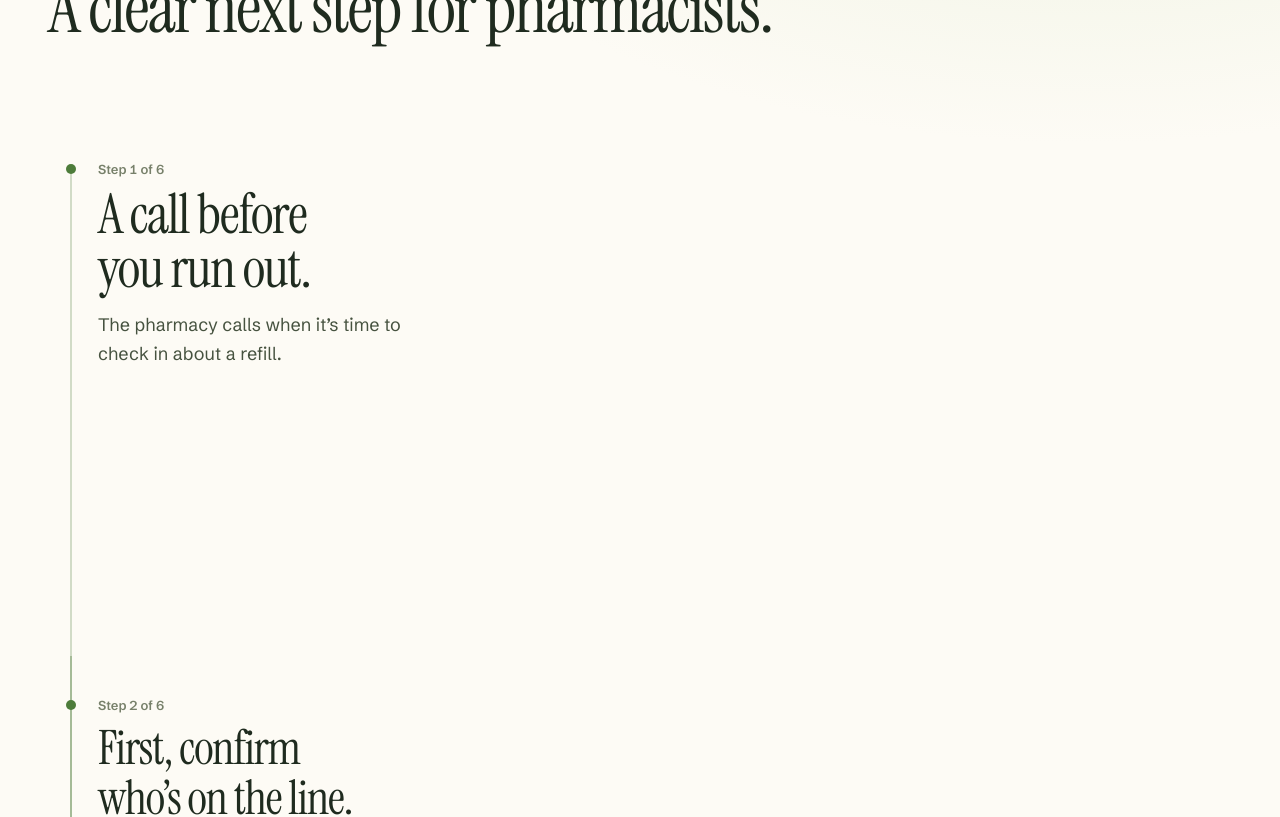
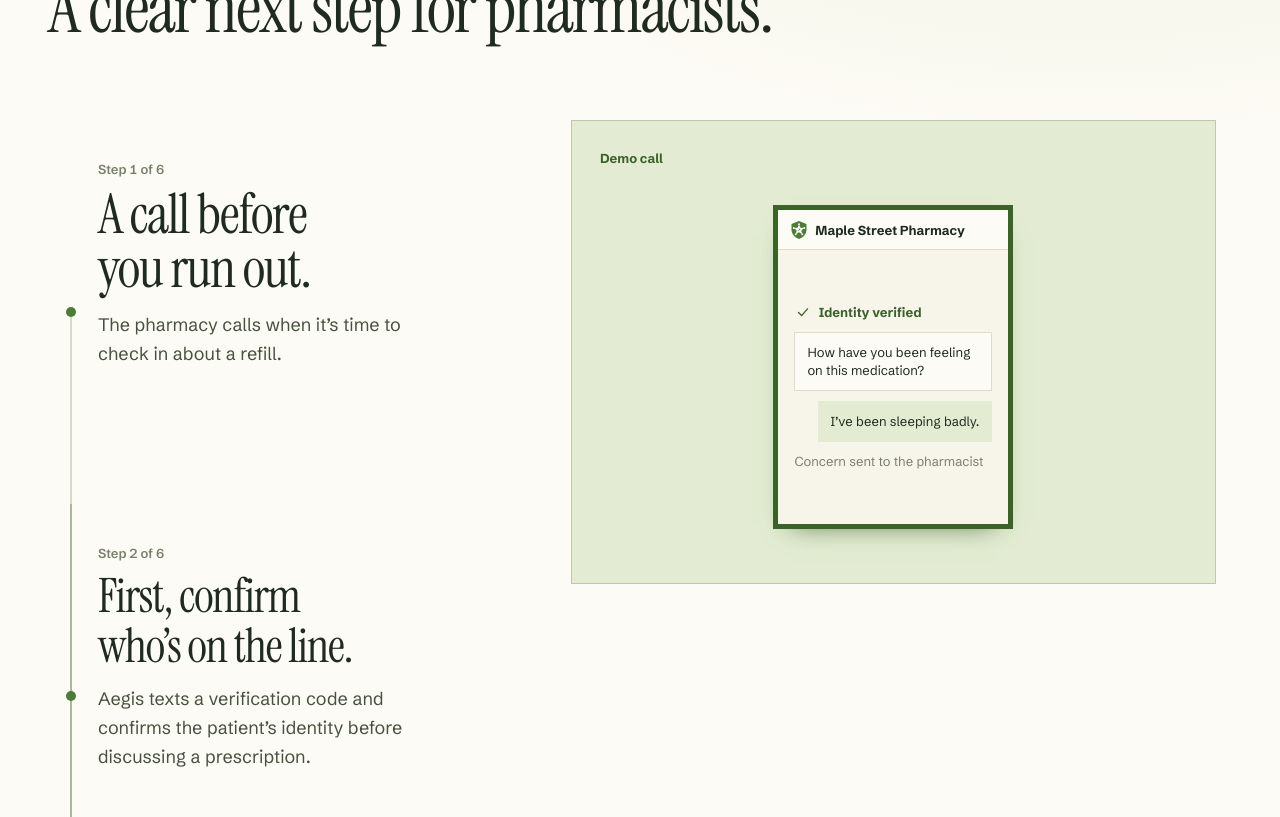
Before and after one commit to nishantshah0/Aegis-voice-agent, a Next.js app: page / in a window 1280 px wide. Shown: the part 1040-1857 px from the top of the page. Built offline with nearby package versions, Linux system fonts and the light colour scheme.

Commit message:
design: restore pinned walkthrough and top-align the copy
Entire-Checkpoint: 01M816KJ5NDEGWCD2KP9RR3JE8

```diff
--- a/components/landing/RefillStory.tsx
+++ b/components/landing/RefillStory.tsx
@@ -154,7 +154,7 @@ export function RefillStory({ safetyHref }: { safetyHref: string }) {
           <span>A clear next step for pharmacists.</span>
         </h2>
       </header>
-      <ScrollStory>
+      <ScrollStory visuals={[ring, verify, refill, review, speech, control]}>
         <section aria-labelledby="call-title">
           <Beat step={1} heading={<h3 id="call-title">A call before you run out.</h3>} visual={ring}>
             <p>The pharmacy calls when it’s time to check in about a refill.</p>
--- a/components/landing/ScrollStory.tsx
+++ b/components/landing/ScrollStory.tsx
@@ -1,26 +1,33 @@
 "use client";
 
-import { useEffect, useRef, type ReactNode } from "react";
+import { useEffect, useRef, useState, type ReactNode } from "react";
 
-export function ScrollStory({ children }: { children: ReactNode }) {
+const STICKY_MEDIA = "(min-width: 1024px) and (min-height: 700px) and (prefers-reduced-motion: no-preference)";
+
+export function ScrollStory({ children, visuals }: { children: ReactNode; visuals: ReactNode[] }) {
   const story = useRef<HTMLDivElement>(null);
+  const [active, setActive] = useState(0);
 
   useEffect(() => {
     const element = story.current;
     if (!element) return;
 
     const beats = Array.from(element.querySelectorAll<HTMLElement>("[data-story-beat]"));
+    const markers = Array.from(element.querySelectorAll("[data-story-marker]"));
+    const media = window.matchMedia(STICKY_MEDIA);
     let frame = 0;
     let activeIndex = -1;
 
-    const sync = () => {
-      if (frame) return;
+    function sync() {
+      cancelAnimationFrame(frame);
 
       frame = requestAnimationFrame(() => {
-        frame = 0;
         const midpoint = window.innerHeight / 2;
         const beatTops = beats.map((beat) => beat.getBoundingClientRect().top);
-        const index = Math.max(0, beatTops.findLastIndex((top) => top <= midpoint));
+        const index = Math.max(0, markers.findLastIndex((marker) => {
+          const dot = marker.getBoundingClientRect();
+          return dot.top + dot.height / 2 <= midpoint;
+        }));
 
         // Every segment fills to the same viewport position, including between markers.
         beats.forEach((beat, position) => {
@@ -30,26 +37,50 @@ export function ScrollStory({ children }: { children: ReactNode }) {
           }
         });
 
-        activeIndex = index;
+        if (index !== activeIndex) {
+          activeIndex = index;
+          setActive(index);
+        }
       });
-    };
+    }
 
-    sync();
+    function onMediaChange() {
+      element?.toggleAttribute("data-sticky-ready", media.matches);
+      sync();
+    }
+
+    const anchor = document.getElementById(window.location.hash.slice(1));
+    const anchorTop = anchor?.getBoundingClientRect().top;
+    onMediaChange();
+    // An initial fragment can land before the stacked layout switches to sticky.
+    // Keep a visible target in view without jumping back to an offscreen fragment.
+    if (media.matches && anchorTop !== undefined && anchorTop >= 0 && anchorTop < window.innerHeight) {
+      anchor?.scrollIntoView();
+    }
     window.addEventListener("scroll", sync, { passive: true });
     window.addEventListener("resize", sync);
     window.addEventListener("hashchange", sync);
+    media.addEventListener("change", onMediaChange);
 
     return () => {
       cancelAnimationFrame(frame);
       window.removeEventListener("scroll", sync);
       window.removeEventListener("resize", sync);
       window.removeEventListener("hashchange", sync);
+      media.removeEventListener("change", onMediaChange);
     };
   }, []);
 
   return (
     <div ref={story} className="landing-container landing-story">
       <div className="landing-steps">{children}</div>
+      <div className="landing-sticky" aria-hidden="true">
+        {visuals.map((visual, index) => (
+          <div key={index} className="landing-slide" data-active={active === index}>
+            {visual}
+          </div>
+        ))}
+      </div>
     </div>
   );
 }
--- a/components/landing/landing.css
+++ b/components/landing/landing.css
@@ -355,10 +355,6 @@
   padding-bottom: 0;
 }
 
-.landing-beat:is([data-story-position="passed"], [data-story-position="ahead"]) .landing-inline-visual {
-  opacity: 0;
-}
-
 .landing-step-label {
   display: block;
   margin-bottom: 0.55rem;
@@ -416,6 +412,10 @@
 .landing-anchor {
   position: absolute;
   top: 0;
+}
+
+.landing-sticky {
+  display: none;
 }
 
 .landing-scene {
@@ -781,24 +781,60 @@
   font-size: 0.8125rem;
 }
 
-@media (min-width: 1024px) {
-  .landing-beat {
-    --rail-offset: 0.4375rem;
-    --marker-top: 3.0625rem;
+@media (min-width: 1024px) and (min-height: 700px) and (prefers-reduced-motion: no-preference) {
+  .landing-story[data-sticky-ready] {
+    --beat-height: clamp(21rem, 48svh, 31rem);
+    --panel-height: clamp(27rem, 58svh, 33rem);
 
+    display: grid;
     grid-template-columns: minmax(0, 2fr) minmax(0, 3fr);
-    align-items: start;
-    column-gap: clamp(2.5rem, 6vw, 6rem);
-    padding-block: 2.5rem;
-    padding-inline-start: 0;
+    gap: clamp(2.5rem, 6vw, 6rem);
+    padding-block-end: 0;
   }
 
-  .landing-beat-copy {
-    padding-inline-start: 2.125rem;
+  .landing-story[data-sticky-ready] .landing-steps {
+    /* Keep the panel pinned beyond the last beat's midpoint before it exits. */
+    padding-block-end: calc(var(--panel-height) - var(--beat-height) + 4rem);
   }
 
-  .landing-inline-visual {
-    margin-block-start: clamp(1.5rem, 3vw, 3rem);
+  .landing-story[data-sticky-ready] .landing-beat {
+    --rail-offset: 0.4375rem;
+    --marker-top: 50%;
+    --beat-padding: 2.125rem;
+
+    min-height: var(--beat-height);
+    padding-block: 2.5rem;
+    align-items: start;
+  }
+
+  .landing-story[data-sticky-ready] .landing-inline-visual {
+    position: absolute;
+    width: 1px;
+    height: 1px;
+    overflow: hidden;
+    clip-path: inset(50%);
+    white-space: nowrap;
+  }
+
+  .landing-story[data-sticky-ready] .landing-sticky {
+    position: sticky;
+    top: calc((100svh - var(--beat-height)) / 2);
+    display: grid;
+    align-self: start;
+    height: var(--panel-height);
+  }
+
+  .landing-slide {
+    grid-area: 1 / 1;
+    min-width: 0;
+    opacity: 0;
+    pointer-events: none;
+    transition: opacity 180ms ease;
+  }
+
+  .landing-slide[data-active="true"] {
+    z-index: 1;
+    opacity: 1;
   }
 }
 
```
